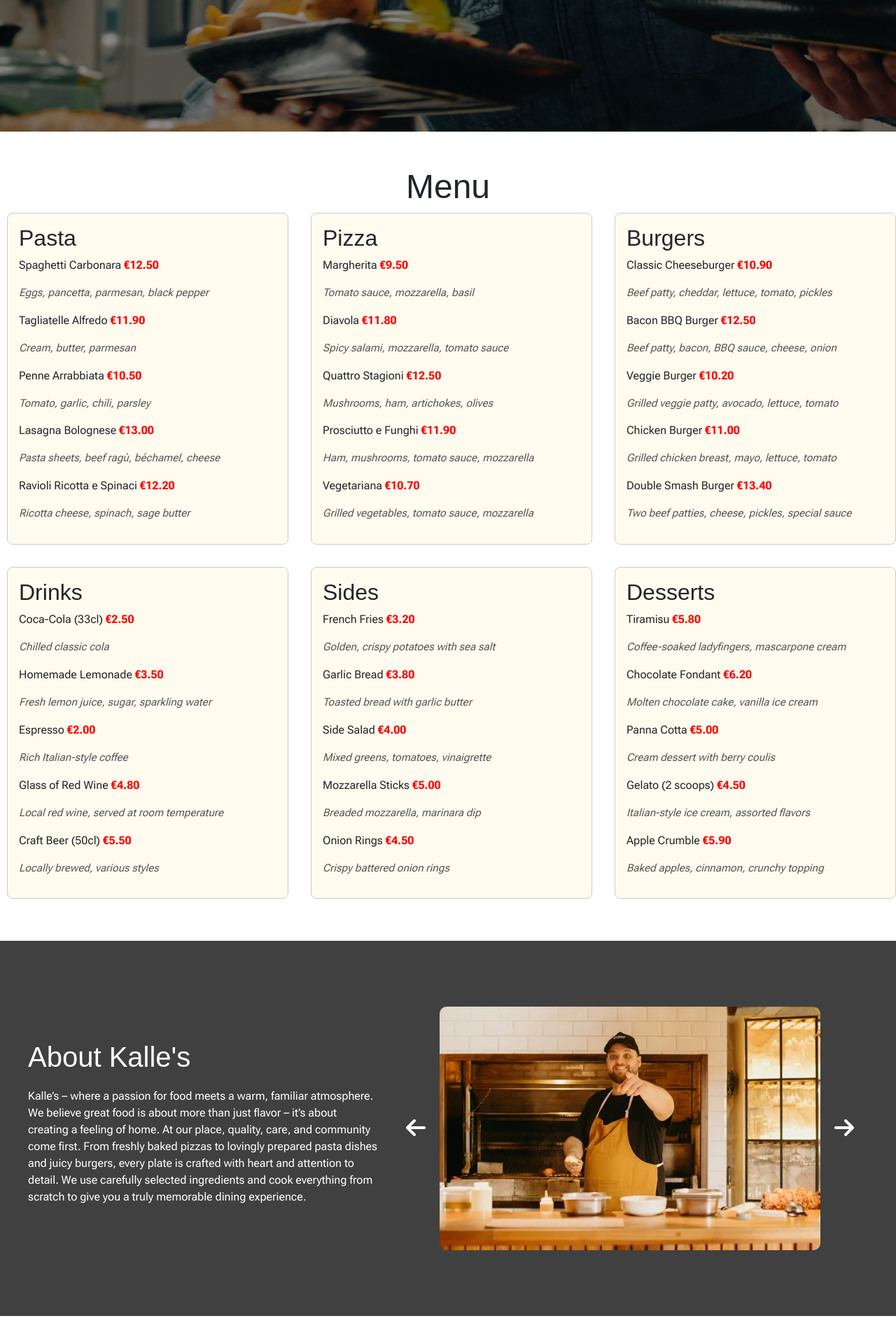
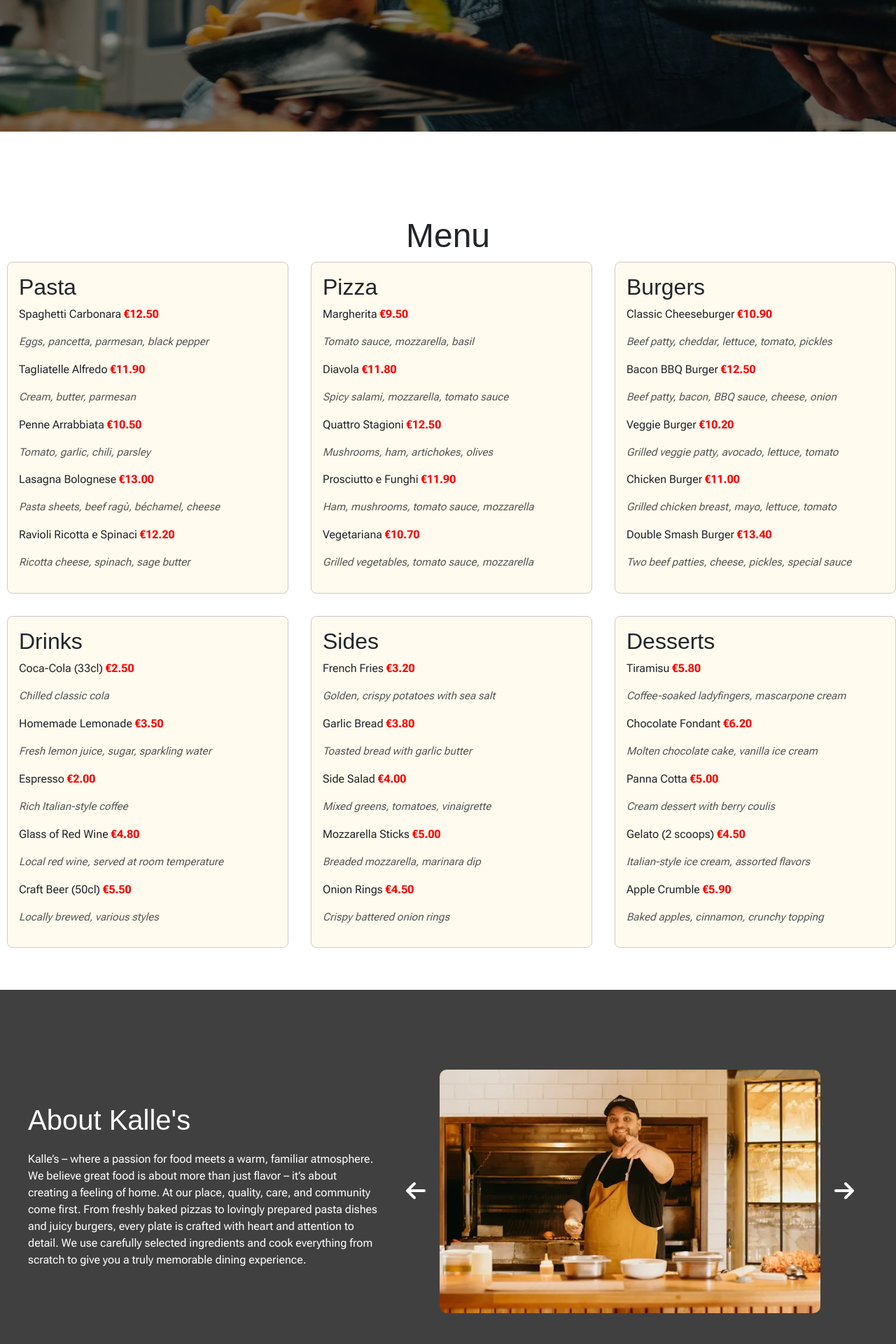
Before and after one commit to Blommis/kalles_restaurant, a Django app: page / in a window 1280 px wide. Shown: the part 612-2532 px from the top of the page at 70% size. Run offline with Django 4.2, Linux system fonts and the light colour scheme; some libraries are stand-ins or nearby versions; some web fonts are replaced.

Commit message:
addin padding-top to id sections to  prevent navbar overlap on scroll

```diff
--- a/static/css/style.css
+++ b/static/css/style.css
@@ -63,8 +63,11 @@ h1, h2, h3{
   font-size: 1.2rem;
 }
 /*Menu*/
+#menu{
+    padding-top: 70px;
+}
 #menu h1{
-    padding-top: 50px;
+    margin-top: 50px;
     text-align: center;
     font-size: 3rem;
 }
@@ -108,6 +111,7 @@ h1, h2, h3{
   background-color: rgb(65, 64, 64);
   margin-top: 60px;
   margin-bottom: 60px;
+  padding-top: 70px;
 
 }
 
@@ -249,6 +253,9 @@ form button:hover {
 
 
 /*Footer*/
+#footer{
+    padding-top: 70px;
+}
 #contact {
   list-style: none;
   padding: 0;
@@ -283,6 +290,7 @@ form button:hover {
   }
 }
 @media screen and (min-width: 768px) {
+
   .menu-items {
     grid-template-columns: repeat(3, 1fr);
   }
@@ -293,4 +301,5 @@ form button:hover {
   flex-direction: row;
 
 }
+
 }
```
Also changed, not shown: 1 other file.
